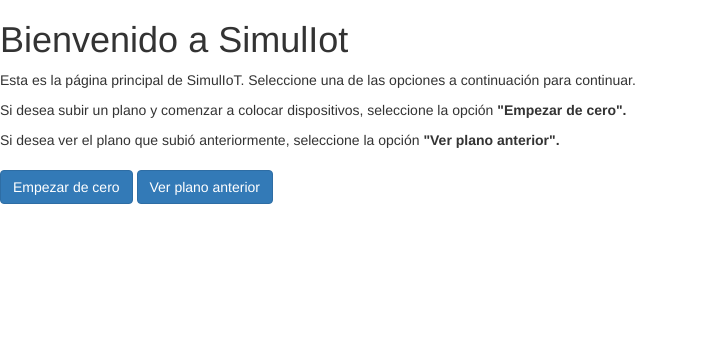
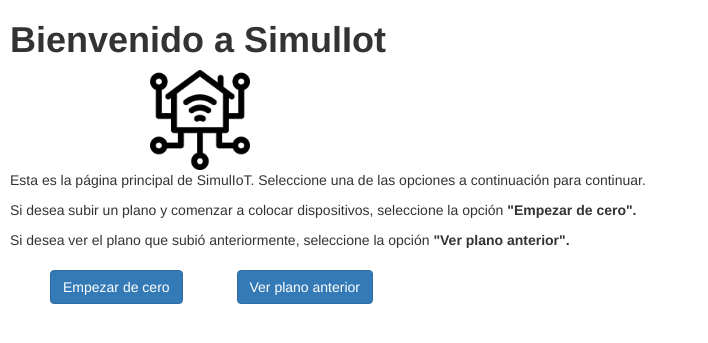
Before and after one commit to KenethRE/TFG-IoTSim, a Django app: page / in a window 1280 px wide. Shown: the top 343 px of the page, without its empty margins (0-708 px from the left). Run offline with Django 5.2, Linux system fonts and the light colour scheme; some libraries are stand-ins or nearby versions.

Commit message:
updated margins

```diff
--- a/simuliot/rootfs/starthere/templates/start.html
+++ b/simuliot/rootfs/starthere/templates/start.html
@@ -11,13 +11,15 @@
 	</script>
 </head>
 <body>
-    <h1>Bienvenido a SimulIot</h1>
-    <p>Esta es la página principal de SimulIoT. Seleccione una de las opciones a continuación para continuar.</p>
-    <p>Si desea subir un plano y comenzar a colocar dispositivos, seleccione la opción <span style="font-weight:bold;">"Empezar de cero".</span></p>
-    <p>Si desea ver el plano que subió anteriormente, seleccione la opción <span style="font-weight:bold;">"Ver plano anterior".</span></p>
+    <h1 style="font-weight: bolder; margin-left: 10px;">Bienvenido a SimulIot</h1>
+    {% load static %}
+    <img src="{% static 'starthere/img/simuliot.png' %}" alt="SimulIoT" class="center" style="display: block; width: 100px; height: 100px; margin-left: 150px;">
+    <p style="margin-left: 10px;">Esta es la página principal de SimulIoT. Seleccione una de las opciones a continuación para continuar.</p>
+    <p style="margin-left: 10px;">Si desea subir un plano y comenzar a colocar dispositivos, seleccione la opción <span style="font-weight:bold;">"Empezar de cero".</span></p>
+    <p style="margin-left: 10px;">Si desea ver el plano que subió anteriormente, seleccione la opción <span style="font-weight:bold;">"Ver plano anterior".</span></p>
     <div class="buttons" style="display: inline-block; margin-right: 20px; margin-top: 10px;">
-		<a href="{% url 'upload_plano' %}" class="btn btn-primary" role="button">Empezar de cero</a>
-        <a href="{% url 'display_plano' %}" class="btn btn-primary" role="button">Ver plano anterior</a>
+		<a href="{% url 'upload_plano' %}" class="btn btn-primary" role="button" style="margin-left: 50px;">Empezar de cero</a>
+        <a href="{% url 'display_plano' %}" class="btn btn-primary" role="button" style="margin-left: 50px;">Ver plano anterior</a>
     </div>
 </body>
 </html>
```
Also changed, not shown: simuliot/rootfs/starthere/templates/upload_plano.html (+4 -4 lines), simuliot/rootfs/db.sqlite3.
